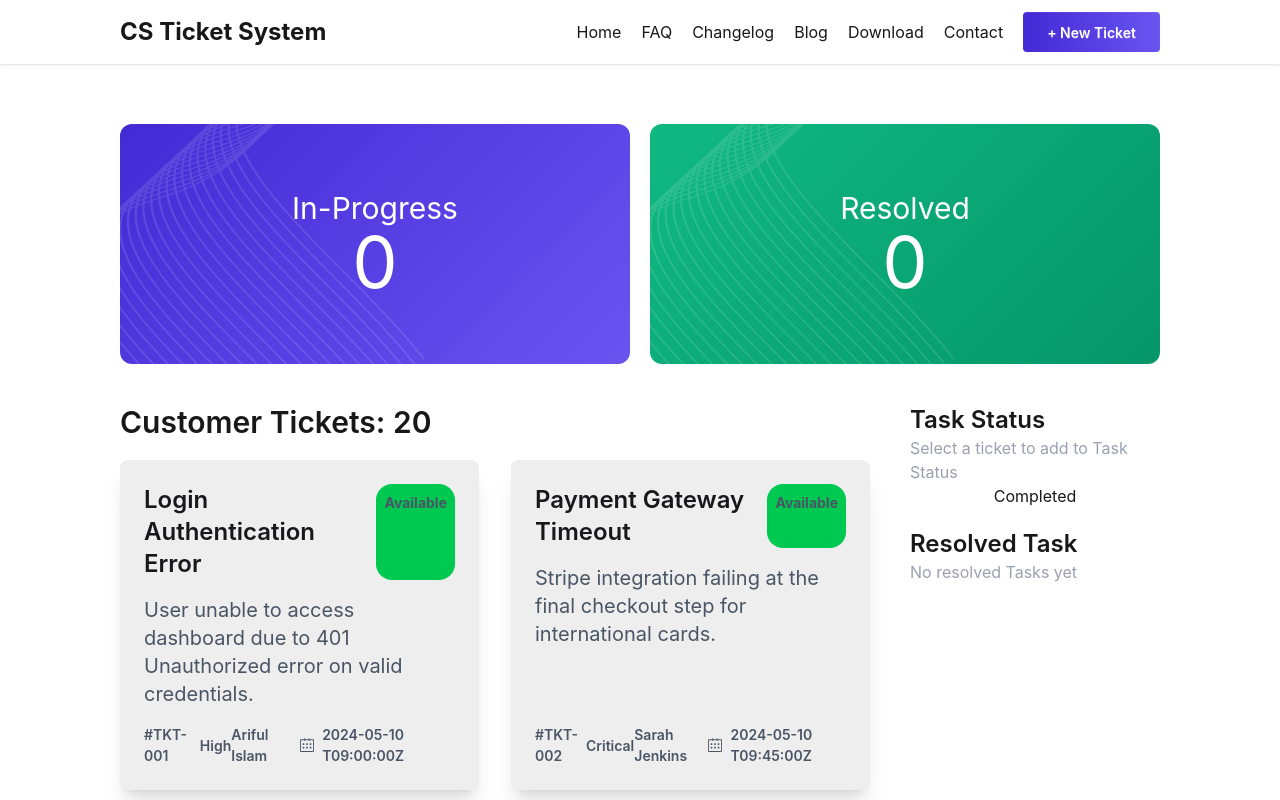
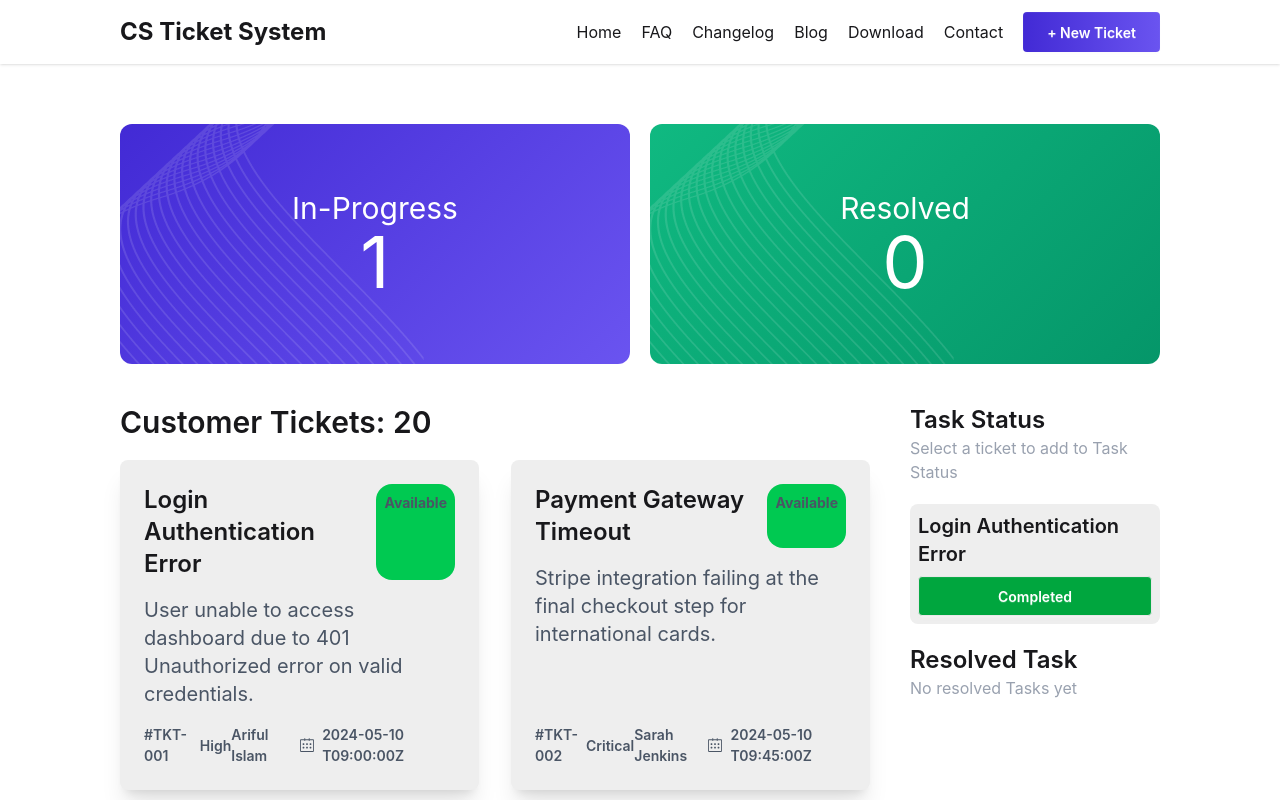
Before and after one commit to webdiv-rakib/CS-Ticket-System, a React (Vite) app: page / in a window 1280 px wide. Both pictures are taken after a click on the element 299 px from the left and 625 px from the top of the page. Shown: the top 800 px of the page. Built offline with nearby package versions, Linux system fonts and the light colour scheme.

Commit message:
now clicking card will move to task status working

```diff
--- a/package.json
+++ b/package.json
@@ -14,6 +14,7 @@
     "react": "^19.2.0",
     "react-dom": "^19.2.0",
     "react-icons": "^5.6.0",
+    "react-toastify": "^11.0.5",
     "tailwindcss": "^4.2.1"
   },
   "devDependencies": {
--- a/src/App.jsx
+++ b/src/App.jsx
@@ -15,8 +15,17 @@ function App() {
       .then(data => setTickets(data))
   }, [])
 
-  const handleAddToInProgress = ticket => {
-    alert('card clicked');
+  const handleAddToInProgress = (ticket) => {
+    // Check if it's already there to avoid duplicates
+    const isExist = inProgress.find(item => item.id === ticket.id);
+
+    if (!isExist) {
+      const newInProgress = [...inProgress, ticket];
+      setInProgress(newInProgress);
+      alert(`${ticket.title} added to In-Progress`);
+    } else {
+      alert('This ticket is already in progress!');
+    }
   }
 
   const handleComplete = ticket => {
@@ -25,10 +34,11 @@ function App() {
   return (
     <>
       <NavBar></NavBar>
-      <Hero></Hero>
+      <Hero inProgressCount={inProgress.length} resolveCount={resolve.length}></Hero>
       <CustomerTickets
         tickets={tickets}
         handleAddToInProgress={handleAddToInProgress}
+        inProgress={inProgress}
         handleComplete={handleComplete}></CustomerTickets>
       <Footer></Footer>
     </>
--- a/src/components/CustomerTickets/CustomerTickets.jsx
+++ b/src/components/CustomerTickets/CustomerTickets.jsx
@@ -1,8 +1,7 @@
 import CustomerTicket from '../CustomerTicket/CustomerTicket';
 import Task from '../Task/Task';
 
-
-const CustomerTickets = ({ tickets, handleAddToInProgress, handleComplete }) => {
+const CustomerTickets = ({ tickets, handleAddToInProgress, handleComplete, inProgress }) => {
     return (
         <div className='flex justify-between gap-10 px-30 mt-10'>
             <div className='md:w-3/4'>
@@ -17,7 +16,13 @@ const CustomerTickets = ({ tickets, handleAddToInProgress, handleComplete }) =>
                 <div>
                     <h1 className='text-2xl font-semibold'>Task Status</h1>
                     <p className='text-gray-400'>Select a ticket to add to Task Status</p>
-                    <Task handleComplete={handleComplete} key={tickets.id}></Task>
+                    {inProgress.map((ticket, index) => (
+                        <Task
+                            key={index}
+                            ticket={ticket}
+                            handleComplete={handleComplete}
+                        />
+                    ))}
                 </div>
                 <div>
                     <h1 className='text-2xl font-semibold'>Resolved Task</h1>
--- a/src/components/Hero/Hero.jsx
+++ b/src/components/Hero/Hero.jsx
@@ -1,15 +1,15 @@
 import React from 'react';
 import './Hero.css'
-const Hero = () => {
+const Hero = ({ inProgressCount, resolveCount }) => {
     return (
         <div className='inter md:flex md:items-center md:justify-between px-30 mt-15 gap-5 text-white'>
             <div className='text-3xl md:w-1/2 text-center md:h-60 flex flex-col justify-center rounded-xl bg-in-progress-1'>
                 <h1>In-Progress</h1>
-                <h1 className='text-7xl'>0</h1>
+                <h1 className='text-7xl'>{inProgressCount || 0}</h1>
             </div>
             <div className='text-3xl md:w-1/2 md:h-60 text-center flex flex-col justify-center rounded-xl bg-resolve'>
                 <h1>Resolved</h1>
-                <h1 className='text-7xl'>0</h1>
+                <h1 className='text-7xl'>{resolveCount || 0}</h1>
             </div>
         </div>
     );
--- a/src/components/Task/Task.jsx
+++ b/src/components/Task/Task.jsx
@@ -3,9 +3,9 @@ import React from 'react';
 const Task = ({ ticket, handleComplete }) => {
 
     return (
-        <div className='card'>
-            <h1></h1>
-            <button onClick={() => handleComplete(ticket)}>Completed</button>
+        <div className='card p-2 bg-base-300 space-y-2 mt-5'>
+            <h1 className='text-xl font-semibold'>{ticket.title}</h1>
+            <button onClick={() => handleComplete(ticket)} className='btn bg-green-600 text-white'>Completed</button>
         </div >
     );
 };
```
Also changed, not shown: 1 other file (tests, documents, lock files or other folders).
